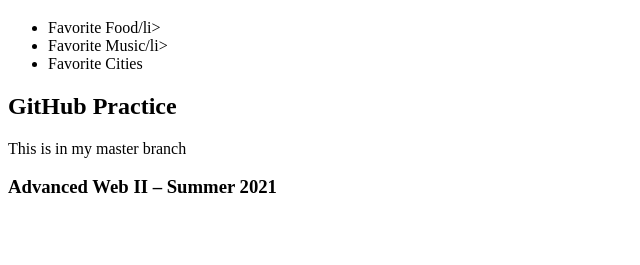
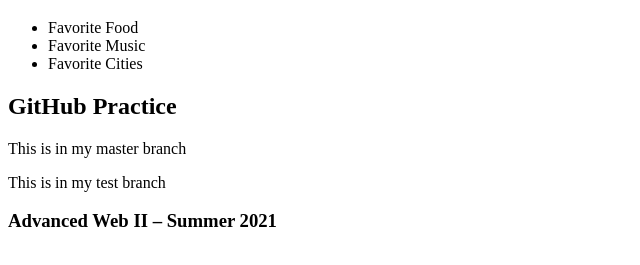
Before and after one commit to clafaurieg/m1-hw1-lafaurie-carla, a plain HTML site: page index.html in a window 1280 px wide. Shown: the part 61-326 px from the top of the page, without its empty margins (0-640 px from the left). Drawn offline with Linux system fonts and the light colour scheme.

Commit message:
added other branch and merged

```diff
--- a/index.html
+++ b/index.html
@@ -11,8 +11,8 @@
 <body>
     <nav>
         <ul>
-          <li>Favorite Food/li>
-          <li>Favorite Music/li>
+          <li>Favorite Food</li>
+          <li>Favorite Music</li>
           <li>Favorite Cities</li>
         </ul>
       </nav
@@ -21,6 +21,7 @@
 
         <h2>GitHub Practice</h2>
             <p>This is in my master branch</p>
+            <p>This is in my test branch</p>
 
         <footer>
             <h3>Advanced Web II – Summer 2021</h3>
```
